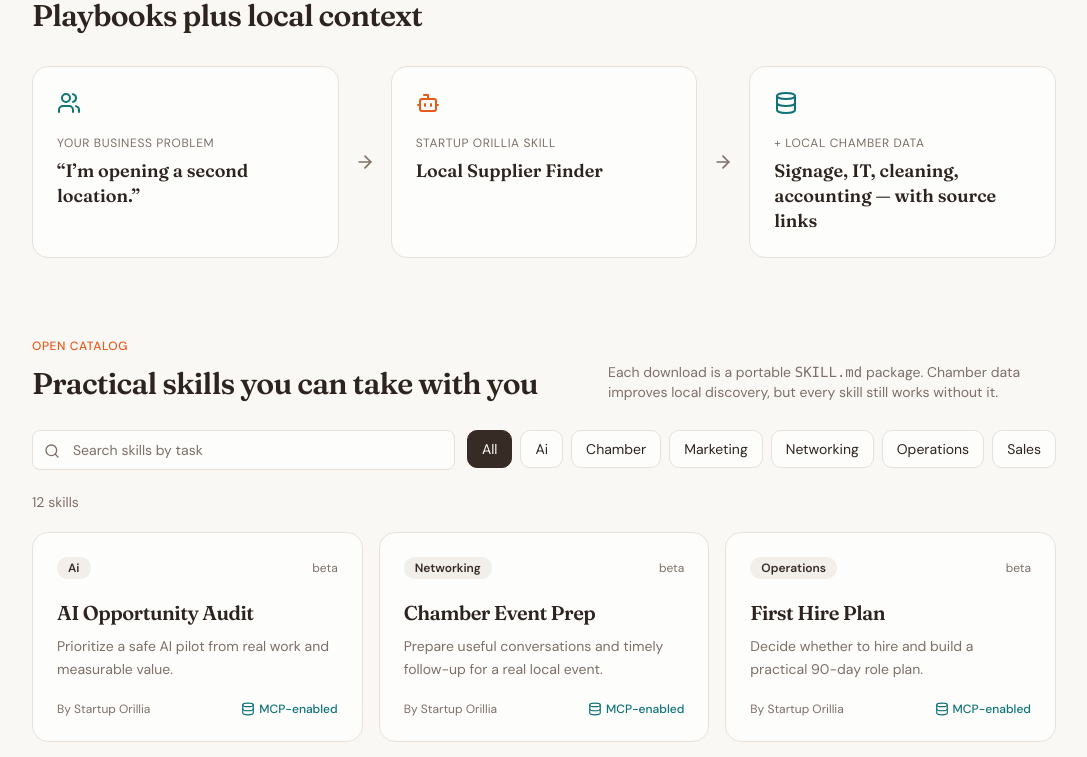
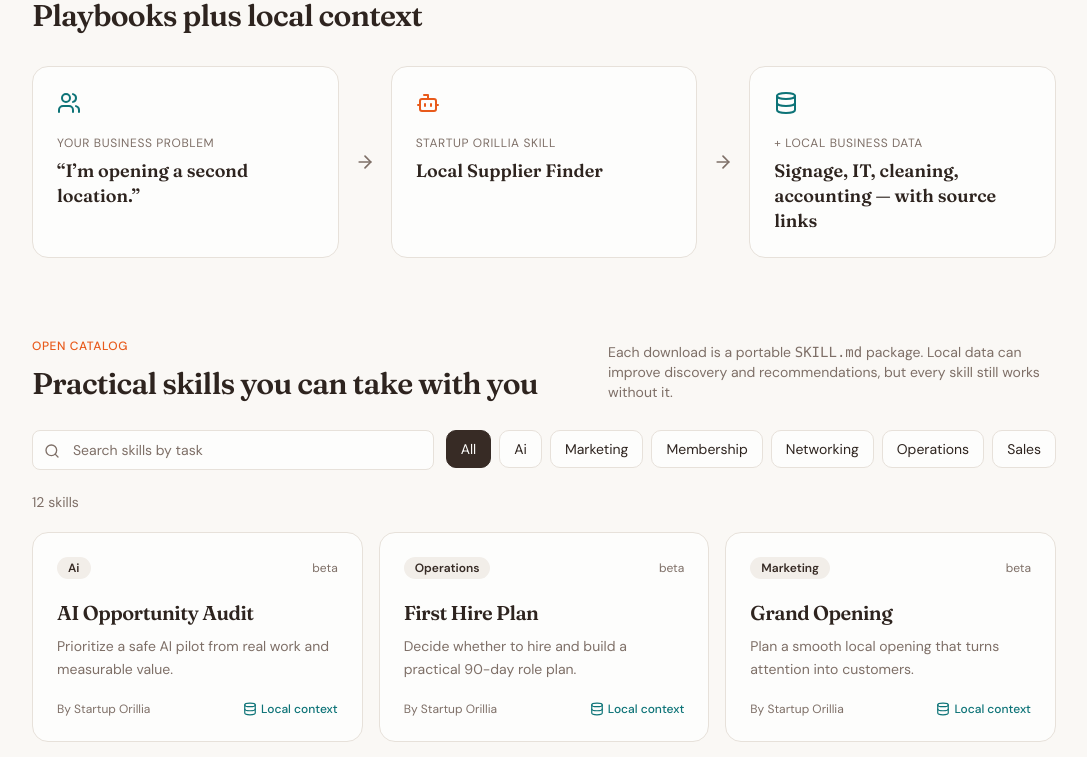
Before and after one commit to startuporillia/startuporillia, a React (Vite) app: page /skills in a window 1280 px wide. Shown: the part 620-1377 px from the top of the page, without its empty margins (96-1183 px from the left). Built offline with nearby package versions, Linux system fonts and the light colour scheme.

Commit message:
Frame AI Skills around optional local context

```diff
--- a/skills/chamber/membership-value-audit/skill.meta.json
+++ b/skills/chamber/membership-value-audit/skill.meta.json
@@ -1 +1 @@
-{"category":"chamber","version":"0.1.0","status":"beta","author":"Startup Orillia","contributors":[],"tags":["chamber","membership","networking"],"usesChamberData":true,"title":"Membership Value Audit","summary":"Turn Chamber participation into a focused 90-day business plan.","exampleQuestions":["How can I get more value from Chamber membership?","Create a 90-day participation plan."],"expectedOutput":"Goals, event and relationship plan, give-first contribution, tracking, and renewal review."}
+{"category":"membership","version":"0.1.0","status":"beta","author":"Startup Orillia","contributors":[],"tags":["chamber","membership","networking"],"usesChamberData":true,"title":"Membership Value Audit","summary":"Turn Chamber participation into a focused 90-day business plan.","exampleQuestions":["How can I get more value from Chamber membership?","Create a 90-day participation plan."],"expectedOutput":"Goals, event and relationship plan, give-first contribution, tracking, and renewal review."}
--- a/skills/networking/chamber-event-prep/skill.meta.json
+++ /dev/null
@@ -1 +0,0 @@
-{"category":"networking","version":"0.1.0","status":"beta","author":"Startup Orillia","contributors":[],"tags":["networking","events","chamber"],"usesChamberData":true,"title":"Chamber Event Prep","summary":"Prepare useful conversations and timely follow-up for a real local event.","exampleQuestions":["I'm attending the next Chamber event. Help me prepare.","Give me openers and a follow-up workflow."],"expectedOutput":"Event brief, objective, connection types, introduction, openers, questions, and follow-up plan."}
--- a/skills/networking/chamber-event-prep/SKILL.md
+++ b/skills/networking/networking-event-prep/SKILL.md
@@ -1,9 +1,9 @@
 ---
-name: chamber-event-prep
-description: Prepare for a Chamber or local networking event with a focused objective, relevant connection types, conversation openers, and a follow-up workflow. Use before business mixers, breakfasts, conferences, or community events.
+name: networking-event-prep
+description: Prepare for a networking event with a focused objective, relevant connection types, conversation openers, and a follow-up workflow. Use before business mixers, breakfasts, conferences, or community events.
 ---
 
-# Chamber Event Prep
+# Networking Event Prep
 
 Help the user enter the room with purpose without turning every conversation into a pitch.
 
--- /dev/null
+++ b/skills/networking/networking-event-prep/skill.meta.json
@@ -0,0 +1 @@
+{"category":"networking","version":"0.1.0","status":"beta","author":"Startup Orillia","contributors":[],"tags":["networking","events","local-business"],"usesChamberData":true,"title":"Networking Event Prep","summary":"Prepare useful conversations and timely follow-up for a real local event.","exampleQuestions":["I'm attending a networking event. Help me prepare.","Give me openers and a follow-up workflow."],"expectedOutput":"Event brief, objective, connection types, introduction, openers, questions, and follow-up plan."}
--- a/src/pages/SkillDetail.tsx
+++ b/src/pages/SkillDetail.tsx
@@ -8,6 +8,7 @@
 
 const SkillDetailPage = () => {
   const { slug } = useParams();
+  if (slug === "chamber-event-prep") return <Navigate to="/skills/networking-event-prep" replace />;
   const skill = getSkill(slug);
   if (!skill) return <Navigate to="/skills" replace />;
 
@@ -27,7 +28,7 @@
       <div className="container px-4 py-12 md:py-16"><div className="max-w-5xl mx-auto">
         <Link to="/skills" className="inline-flex items-center gap-2 text-sm text-muted-foreground hover:text-primary mb-8"><ArrowLeft className="h-4 w-4" /> All skills</Link>
         <div className="grid lg:grid-cols-[1fr_auto] gap-8 items-end">
-          <div><div className="flex flex-wrap gap-2 mb-5"><Badge className="capitalize bg-brand-orange hover:bg-brand-orange">{skill.category}</Badge><Badge variant="outline">{skill.status} · v{skill.version}</Badge>{skill.usesChamberData && <Badge variant="outline" className="text-brand-teal border-brand-teal/30"><Database className="h-3.5 w-3.5 mr-1" /> MCP-enabled</Badge>}</div><h1 className="mb-5">{skill.title}</h1><p className="text-lg md:text-xl text-muted-foreground max-w-3xl leading-relaxed">{skill.description}</p></div>
+          <div><div className="flex flex-wrap gap-2 mb-5"><Badge className="capitalize bg-brand-orange hover:bg-brand-orange">{skill.category}</Badge><Badge variant="outline">{skill.status} · v{skill.version}</Badge>{skill.usesChamberData && <Badge variant="outline" className="text-brand-teal border-brand-teal/30"><Database className="h-3.5 w-3.5 mr-1" /> Local context</Badge>}</div><h1 className="mb-5">{skill.title}</h1><p className="text-lg md:text-xl text-muted-foreground max-w-3xl leading-relaxed">{skill.description}</p></div>
           <Button onClick={download} size="lg" className="bg-brand-orange hover:bg-brand-orange-light text-white"><Download className="h-4 w-4" /> Download skill</Button>
         </div>
       </div></div>
@@ -41,7 +42,7 @@
         <SkillsNotice />
       </main>
       <aside className="space-y-5">
-        <div className="rounded-2xl border bg-card p-6 sticky top-24"><h3 className="font-heading font-semibold text-lg mb-4">Skill details</h3><dl className="space-y-4 text-sm"><div><dt className="text-muted-foreground">Author</dt><dd className="font-medium mt-1">{skill.author}</dd></div><div><dt className="text-muted-foreground">Contributors</dt><dd className="font-medium mt-1">{skill.contributors.length ? skill.contributors.join(", ") : "No additional contributors yet"}</dd></div><div><dt className="text-muted-foreground">Version</dt><dd className="font-medium mt-1">{skill.version}</dd></div><div><dt className="text-muted-foreground">Local data</dt><dd className="font-medium mt-1">{skill.usesChamberData ? "Optional Startup Orillia MCP" : "Not required"}</dd></div></dl><hr className="my-5" /><Link to="/skills/connect" className="text-sm text-brand-orange font-medium hover:underline">Platform setup instructions →</Link></div>
+        <div className="rounded-2xl border bg-card p-6 sticky top-24"><h3 className="font-heading font-semibold text-lg mb-4">Skill details</h3><dl className="space-y-4 text-sm"><div><dt className="text-muted-foreground">Author</dt><dd className="font-medium mt-1">{skill.author}</dd></div><div><dt className="text-muted-foreground">Contributors</dt><dd className="font-medium mt-1">{skill.contributors.length ? skill.contributors.join(", ") : "No additional contributors yet"}</dd></div><div><dt className="text-muted-foreground">Version</dt><dd className="font-medium mt-1">{skill.version}</dd></div><div><dt className="text-muted-foreground">Local data</dt><dd className="font-medium mt-1">{skill.usesChamberData ? "Optional local context" : "Not required"}</dd></div></dl><hr className="my-5" /><Link to="/skills/connect" className="text-sm text-brand-orange font-medium hover:underline">Platform setup instructions →</Link></div>
       </aside>
     </div></div>
   </div>;
--- a/src/pages/Skills.tsx
+++ b/src/pages/Skills.tsx
@@ -42,7 +42,7 @@
             {[
               { icon: Users, eyebrow: "Your business problem", text: "“I’m opening a second location.”" },
               { icon: Bot, eyebrow: "Startup Orillia Skill", text: "Local Supplier Finder" },
-              { icon: Database, eyebrow: "+ local Chamber data", text: "Signage, IT, cleaning, accounting — with source links" },
+              { icon: Database, eyebrow: "+ local business data", text: "Signage, IT, cleaning, accounting — with source links" },
             ].map((item, index) => <div key={item.eyebrow} className="rounded-2xl border bg-card p-6">
               <item.icon className={`h-6 w-6 mb-5 ${index === 1 ? "text-brand-orange" : "text-brand-teal"}`} />
               <p className="text-xs uppercase tracking-wider text-muted-foreground mb-2">{item.eyebrow}</p>
@@ -56,7 +56,7 @@
         <div className="max-w-5xl mx-auto">
           <div className="flex flex-col md:flex-row md:items-end justify-between gap-5 mb-7">
             <div><p className="text-xs uppercase tracking-wider text-brand-orange font-medium mb-3">Open catalog</p><h2 className="text-2xl md:text-3xl">Practical skills you can take with you</h2></div>
-            <p className="text-sm text-muted-foreground max-w-md">Each download is a portable <code>SKILL.md</code> package. Chamber data improves local discovery, but every skill still works without it.</p>
+            <p className="text-sm text-muted-foreground max-w-md">Each download is a portable <code>SKILL.md</code> package. Local data can improve discovery and recommendations, but every skill still works without it.</p>
           </div>
           <div className="grid md:grid-cols-[1fr_auto] gap-3 mb-5">
             <label className="relative"><Search className="absolute left-3 top-1/2 -translate-y-1/2 h-4 w-4 text-muted-foreground" /><Input value={query} onChange={(event) => setQuery(event.target.value)} placeholder="Search skills by task" className="pl-10 bg-card" /><span className="sr-only">Search skills</span></label>
@@ -70,7 +70,7 @@
               <div className="flex items-center justify-between gap-3 mb-5"><Badge variant="secondary" className="capitalize">{skill.category}</Badge><span className="text-xs text-muted-foreground">{skill.status}</span></div>
               <h3 className="font-heading font-semibold text-xl mb-2 group-hover:text-brand-orange transition-colors">{skill.title}</h3>
               <p className="text-sm text-muted-foreground leading-relaxed mb-5">{skill.summary}</p>
-              <div className="flex items-center justify-between text-xs"><span className="text-muted-foreground">By {skill.author}</span>{skill.usesChamberData && <span className="text-brand-teal font-medium inline-flex items-center gap-1"><Database className="h-3.5 w-3.5" /> MCP-enabled</span>}</div>
+              <div className="flex items-center justify-between text-xs"><span className="text-muted-foreground">By {skill.author}</span>{skill.usesChamberData && <span className="text-brand-teal font-medium inline-flex items-center gap-1"><Database className="h-3.5 w-3.5" /> Local context</span>}</div>
             </Link>)}
           </div>
           {!filtered.length && <div className="rounded-2xl border border-dashed p-10 text-center text-muted-foreground">No skills match that search.</div>}
--- a/src/pages/SkillsConnect.tsx
+++ b/src/pages/SkillsConnect.tsx
@@ -12,7 +12,7 @@
 ];
 
 const ConnectPage = () => <div className="min-h-screen bg-background">
-  <section className="border-b bg-gradient-to-b from-brand-cream to-background"><div className="container px-4 py-12 md:py-16"><div className="max-w-5xl mx-auto"><Link to="/skills" className="inline-flex items-center gap-2 text-sm text-muted-foreground hover:text-primary mb-8"><ArrowLeft className="h-4 w-4" /> AI Skills</Link><div className="max-w-3xl"><p className="text-xs uppercase tracking-wider text-brand-orange font-medium mb-3">Connect</p><h1 className="mb-5">Use a skill. Add local context.</h1><p className="text-lg text-muted-foreground leading-relaxed">Skills provide the practical playbook. The optional Startup Orillia MCP gives compatible AI tools read-only access to a monthly snapshot of publicly available Orillia &amp; District Chamber business information.</p></div></div></div></section>
+  <section className="border-b bg-gradient-to-b from-brand-cream to-background"><div className="container px-4 py-12 md:py-16"><div className="max-w-5xl mx-auto"><Link to="/skills" className="inline-flex items-center gap-2 text-sm text-muted-foreground hover:text-primary mb-8"><ArrowLeft className="h-4 w-4" /> AI Skills</Link><div className="max-w-3xl"><p className="text-xs uppercase tracking-wider text-brand-orange font-medium mb-3">Connect</p><h1 className="mb-5">Use a skill. Add local context.</h1><p className="text-lg text-muted-foreground leading-relaxed">Skills provide the practical playbook. Add Startup Orillia's optional local-data connection to help compatible AI tools discover businesses, services, events and opportunities in the Orillia area.</p><p className="text-sm text-muted-foreground leading-relaxed mt-4">The current dataset is based on a monthly snapshot of publicly available Orillia &amp; District Chamber of Commerce information.</p></div></div></div></section>
 
   <section className="container px-4 py-14 md:py-20"><div className="max-w-5xl mx-auto">
     <div className="flex items-center gap-3 mb-7"><Download className="h-6 w-6 text-brand-orange" /><h2 className="text-2xl md:text-3xl">Use a skill</h2></div>
@@ -22,12 +22,12 @@
 
   <section className="border-y bg-secondary/20"><div className="container px-4 py-14 md:py-20"><div className="max-w-5xl mx-auto grid lg:grid-cols-[1fr_1.1fr] gap-10 items-start">
     <div><div className="flex items-center gap-3 mb-6"><Database className="h-6 w-6 text-brand-teal" /><h2 className="text-2xl md:text-3xl">Connect local business data</h2></div><p className="text-muted-foreground leading-relaxed mb-5">Add this public Streamable HTTP endpoint to a compatible MCP client. It is stateless, read-only, and searches a cached snapshot.</p><McpUrlBox url={MCP_URL} /><div className="mt-5 flex items-start gap-3 text-sm text-muted-foreground"><ShieldCheck className="h-5 w-5 text-brand-teal shrink-0" /><p>No authentication is required in v1. Clients may warn you before connecting to a third-party MCP server; review the endpoint and its read-only tools before enabling it.</p></div></div>
-    <div className="rounded-2xl border bg-card p-6 md:p-8"><h3 className="font-heading text-xl font-semibold mb-5">Try these prompts</h3><div className="space-y-3">{["Find Chamber businesses that could help me organize a grand opening.","I own a gym. Find complementary Chamber members I could create referral partnerships with.","Help me create a holiday campaign using two relevant local partners.","Who locally could help my company with IT support, signage and bookkeeping?"].map((prompt) => <div key={prompt} className="flex gap-3 text-sm"><Check className="h-4 w-4 text-brand-orange shrink-0 mt-0.5" /><span>“{prompt}”</span></div>)}</div></div>
+    <div className="rounded-2xl border bg-card p-6 md:p-8"><h3 className="font-heading text-xl font-semibold mb-5">Try these prompts</h3><div className="space-y-3">{["Find local businesses that could help me organize a grand opening.","I own a gym. Find complementary local businesses I could create referral partnerships with.","Help me create a holiday campaign using two relevant local partners.","Who locally could help my company with IT support, signage and bookkeeping?"].map((prompt) => <div key={prompt} className="flex gap-3 text-sm"><Check className="h-4 w-4 text-brand-orange shrink-0 mt-0.5" /><span>“{prompt}”</span></div>)}</div></div>
   </div></div></section>
 
   <section id="contribute" className="container px-4 py-14 md:py-20 scroll-mt-24"><div className="max-w-5xl mx-auto grid lg:grid-cols-[1fr_1.1fr] gap-10">
     <div><div className="flex items-center gap-3 mb-6"><GitPullRequest className="h-6 w-6 text-brand-orange" /><h2 className="text-2xl md:text-3xl">Contribute a skill</h2></div><p className="text-muted-foreground leading-relaxed mb-5">Git is the publishing workflow. Propose a skill folder with a valid <code>SKILL.md</code> and catalog metadata through the Startup Orillia repository.</p><a href="https://github.com/startuporillia/startuporillia" target="_blank" rel="noreferrer" className="btn-primary inline-flex items-center gap-2"><Code2 className="h-4 w-4" /> Open the repository</a></div>
-    <div className="rounded-2xl border bg-card p-6 md:p-8"><h3 className="font-heading text-xl font-semibold mb-4">Contribution standard</h3><ul className="space-y-3 text-sm text-muted-foreground">{["Teach reusable expertise that remains useful regardless of who contributed it.","Gather only essential context and define a measurable outcome.","Use Chamber data when available, but work correctly without it.","Never invent businesses; separate sourced facts from generated ideas.","End with concrete next actions and make promotional bias visible.","Do not disguise advertising as instruction."].map((item) => <li key={item} className="flex gap-3"><Check className="h-4 w-4 text-brand-teal shrink-0 mt-0.5" />{item}</li>)}</ul></div>
+    <div className="rounded-2xl border bg-card p-6 md:p-8"><h3 className="font-heading text-xl font-semibold mb-4">Contribution standard</h3><ul className="space-y-3 text-sm text-muted-foreground">{["Teach reusable expertise that remains useful regardless of who contributed it.","Gather only essential context and define a measurable outcome.","Use local data when available, but work correctly without it.","Never invent businesses; separate sourced facts from generated ideas.","End with concrete next actions and make promotional bias visible.","Do not disguise advertising as instruction."].map((item) => <li key={item} className="flex gap-3"><Check className="h-4 w-4 text-brand-teal shrink-0 mt-0.5" />{item}</li>)}</ul></div>
   </div></section>
   <section className="container px-4 pb-14"><div className="max-w-5xl mx-auto"><SkillsNotice /></div></section>
 </div>;
```
